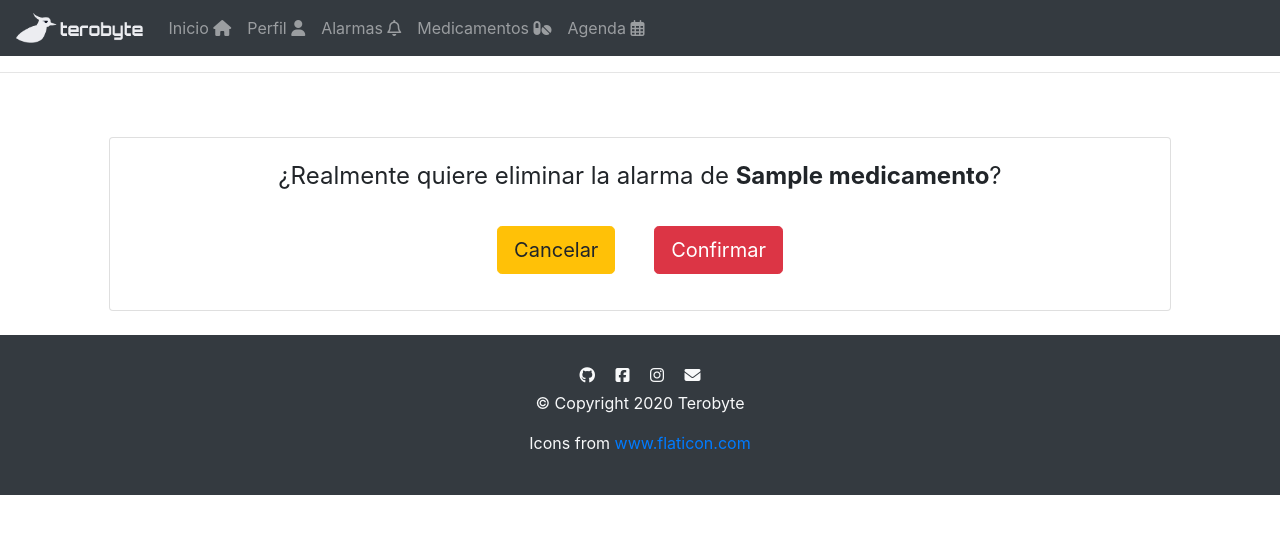
After one commit to Dracoptera/tero, a Django app: template cuentas/templates/cuentas/eliminar_al.html in a window 1280 px wide. The commit adds this page. Shown: the top 534 px of the page. Run offline with Django 3.2, Linux system fonts and the light colour scheme; the template is opened without the code that fills it: most values are stand-ins (such as "Sample title", 1, 10 or a date in 2020); parts of the project's set-up code (start-up, migrations or seed data) failed here and were passed over; some libraries are stand-ins or nearby versions.

Commit message:
Añadir opciones para alarmas

```diff
--- a/cuentas/templates/cuentas/alarma.html
+++ b/cuentas/templates/cuentas/alarma.html
@@ -4,8 +4,8 @@
   <div class="col-sm-2"></div>
   <div class="col-sm-8">
     <div class="card card-body text-center m-4">
-      <h1>{{alarma.medicamento}}</h1>
-      <img src="{% static "cuentas/pill.png" %}" class="card-img-top w-25
+      <h1>Alarma de {{alarma.medicamento}}</h1>
+      <img src="{% static "cuentas/alert.png" %}" class="card-img-top w-25
       rounded mx-auto d-block m-2">
 
       <h2><strong>Hora:</strong> {{alarma.hora}}</h2>
--- /dev/null
+++ b/cuentas/templates/cuentas/eliminar_al.html
@@ -0,0 +1,28 @@
+{% extends 'cuentas/main.html' %} {% load static %} {% block content %}
+
+<br />
+
+<div class="container">
+  <div class="card card-body text-center m-4">
+    <p>
+      ¿Realmente quiere eliminar la alarma de
+      <strong>{{alarma.medicamento}}</strong>?
+    </p>
+
+    <form action="{% url 'eliminar' alarma.id %}" method="POST">
+      {% csrf_token %}
+      <a class="btn btn-warning btn-lg m-3" href="{% url 'alarmas' %}"
+        >Cancelar</a
+      >
+
+      <input
+        class="btn btn-danger btn-lg m-3"
+        type="submit"
+        name="Confirmar"
+        value="Confirmar"
+      />
+    </form>
+  </div>
+</div>
+
+{% endblock %}
--- a/cuentas/urls.py
+++ b/cuentas/urls.py
@@ -1,5 +1,5 @@
 from django.urls import path
-from . import views # importa views de la base
+from . import views  # importa views de la base
 
 urlpatterns = [
     path('', views.index, name="home"),
@@ -8,5 +8,7 @@ urlpatterns = [
     path('eliminar/<str:pk_med>/', views.eliminar, name="eliminar"),
     path('usuario/', views.usuario, name="usuario"),
     path('alarmas/', views.alarmas, name="alarmas"),
+    path('alarma/<str:pk_al>/', views.alarma, name="alarma"),
+    path('eliminar_al/<str:pk_al>/', views.eliminar_al, name="eliminar_al"),
     path('agenda/', views.agenda, name="agenda"),
 ]
```
Also changed, not shown: cuentas/templates/cuentas/alarmas.html (+6 -2 lines), cuentas/views.py (+28 -0 lines), cuentas/static/cuentas/alert.png (added).
